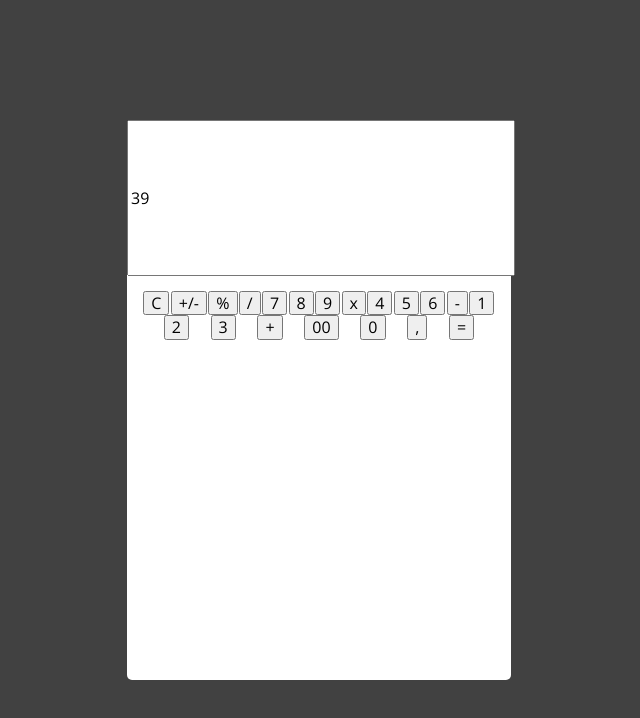
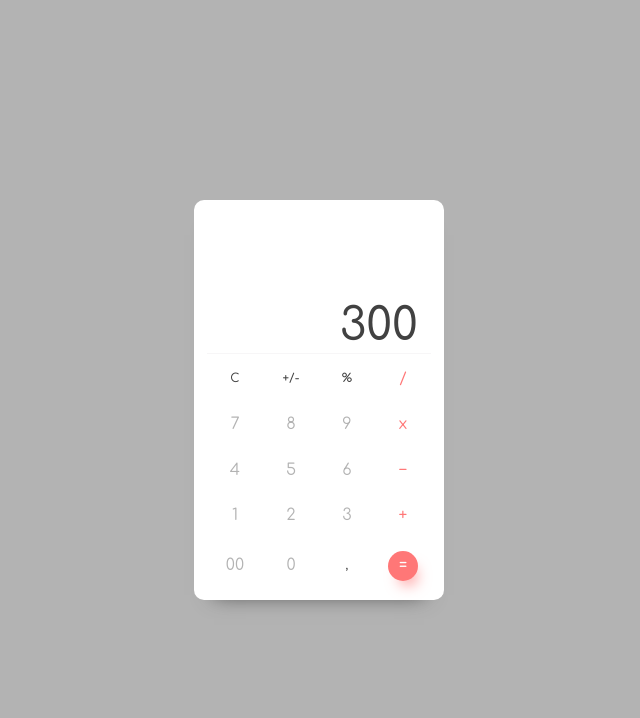
Before and after one commit to anthonygedeon/calculator, a plain HTML site: page index.html in a window 1280 px wide. Shown: the whole page, without its empty margins (321-961 px from the left). Drawn offline with nearby package versions, Linux system fonts and the light colour scheme.

Commit message:
Added grid styling to the calculator keypad

```diff
--- a/assets/styles/calculator.css
+++ b/assets/styles/calculator.css
@@ -1,3 +1,7 @@
+* {
+    outline: none;
+}
+
 html {
     box-sizing: border-box;
     font-family: var(--main-font);
@@ -5,18 +9,19 @@ html {
 
 :root {
     /* Font */
-    --main-font: 'Open Sans', sans-serif;
+    --main-font: 'Comfortaa', cursive;;
 
     /* Colors */
-    --red-color: #F06E6E;
+    --red-color: #ff7777;
     --dirty-white: #F7F6F7;
     --black-color: #414141;
-    --gray-color: #D7D4D3;
+    --gray-color: #b3b3b3;
     --shadow-red: #E5A2A0;
     --white-color: #ffffff;
+    --super-black: #000000;
 
     /* Calculator body */
-    --border-radius: 5px;
+    --border-radius: 10px;
 
     /* Spacing */
     --top: ;
@@ -28,7 +33,7 @@ html {
 div.wrapper {
     height: 100vh;
     width: 100%;
-    background-color: var(--black-color);
+    background-color: var(--gray-color);
     display: flex;
     justify-content: center;
     align-items: center;
@@ -37,22 +42,93 @@ div.wrapper {
 div.calculator-body {
     border-radius: var(--border-radius);
     background-color: var(--white-color);
-    height: 70%;
-    width: 30%;
+    height: 25rem;
+    width: 14rem;
+    box-shadow: 0 15px 20px -20px var(--black-color);
+    padding-right: 1%;
+    padding-left: 1%;
 
     display: flex;
     flex-direction: column;
 }
 
+header {
+    display: flex;
+    justify-content: center;
+    border-bottom: 1px solid var(--dirty-white);
+    padding-right: 5%;
+}
+
 header > #display-numbers {
-    width: 99%;
-    margin-bottom: 15px;
-    height: 150px;
+    align-self: flex-end;
+    font-weight: 500;
+    font-size: 45px;
+    color: var(--black-color);
+    width: 100%;
+    margin-top: 100px;
+    margin-bottom: 1px;
+    height: 50px;
+    border: none;
+    border-radius: var(--border-radius);
+}
+
+[type="text"] {
+    text-align: right;
+    direction: ltr;
 }
 
 .calculator-buttons {
-    display: flex;
-    flex-wrap: wrap;
-    justify-content: space-evenly;
-    padding: 0 15px 0 15px;
+    margin-top: 15px;
+    display: grid;
+    grid-template-columns: 1fr 1fr 1fr 1fr;
+    grid-row-gap: 25px;
 }
+
+.calculator-functions,
+.calculator-numbers,
+.calculator-operators {
+    border: none;
+    background: transparent;
+}
+
+.calculator-functions {
+    color: var(--black-color);
+    font-size: 12px;
+    font-weight: 500;
+}
+
+.calculator-numbers {
+    color: var(--gray-color)
+}
+
+.calculator-operators {
+    color: var(--red-color);
+}
+
+#equal {
+    color: var(--white-color);
+    font-weight: 500;
+    background-color: var(--red-color);
+    box-shadow: 5px 10px 15px -7px var(--red-color);
+    width: 30px;
+    height: 30px;
+    border-radius: 50%;
+    justify-self: center;
+    transition: transform 100ms ease-in;
+}
+
+.calculator-functions:hover {
+    color: var(--super-black);
+}
+
+.calculator-numbers:hover {
+    color: var(--super-black)
+}
+
+.calculator-operators:hover {
+    color: #cf5d5d;
+}
+
+#equal:hover {
+    transform: scale(0.9)
+}
--- a/index.html
+++ b/index.html
@@ -7,7 +7,7 @@
 
     <!-- Links -->
     <link rel="icon" type="image/png" sizes="16x16" href="images/calculator.png">
-    <link href="https://fonts.googleapis.com/css?family=Open+Sans:400,700&display=swap" rel="stylesheet">
+    <link href="https://fonts.googleapis.com/css?family=Comfortaa:400,500&display=swap" rel="stylesheet">
     <link rel="stylesheet" href="assets/styles/normalize.css">
     <link rel="stylesheet" href="assets/styles/calculator.css">
 
@@ -21,11 +21,12 @@
             <div class="calculator-body">
                 <header>
                     <!--value is temp.-->
-                    <input type="text" class="" id="display-numbers" value="39">
+                    <input type="text" id="display-numbers" value="300">
                 </header>
 
                 <!-- Keypad-->
                 <div class="calculator-buttons">
+
                         <!-- First row -->
                         <button class="calculator-functions" id="clear">C</button>
                         <button class="calculator-functions" id="plus-minus">+/-</button>
@@ -42,19 +43,19 @@
                         <button class="calculator-numbers" id="four">4</button>
                         <button class="calculator-numbers" id="five">5</button>
                         <button class="calculator-numbers" id="six">6</button>
-                    <button class="calculator-operators" id="minus">-</button>
+                        <button class="calculator-operators" id="minus">−</button>
 
-                    <!-- Fourth row -->
+                        <!-- Fourth row-->
                         <button class="calculator-numbers" id="one">1</button>
                         <button class="calculator-numbers" id="two">2</button>
                         <button class="calculator-numbers" id="three">3</button>
                         <button class="calculator-operators" id="addition">+</button>
 
                         <!-- Fifth row -->
-                    <button class="calculator-numbers">00</button>
-                    <button class="calculator-numbers">0</button>
+                        <button class="calculator-numbers" id="double-zero">00</button>
+                        <button class="calculator-numbers" id="zero">0</button>
                         <button class="calculator-functions" id="comma">,</button>
-                    <button class="calculator-operators">=</button>
+                        <button class="calculator-operators" id="equal">=</button>
                 </div>
             </div>
         </div>
```
Lines whose indentation alone changed are shown as unchanged.
